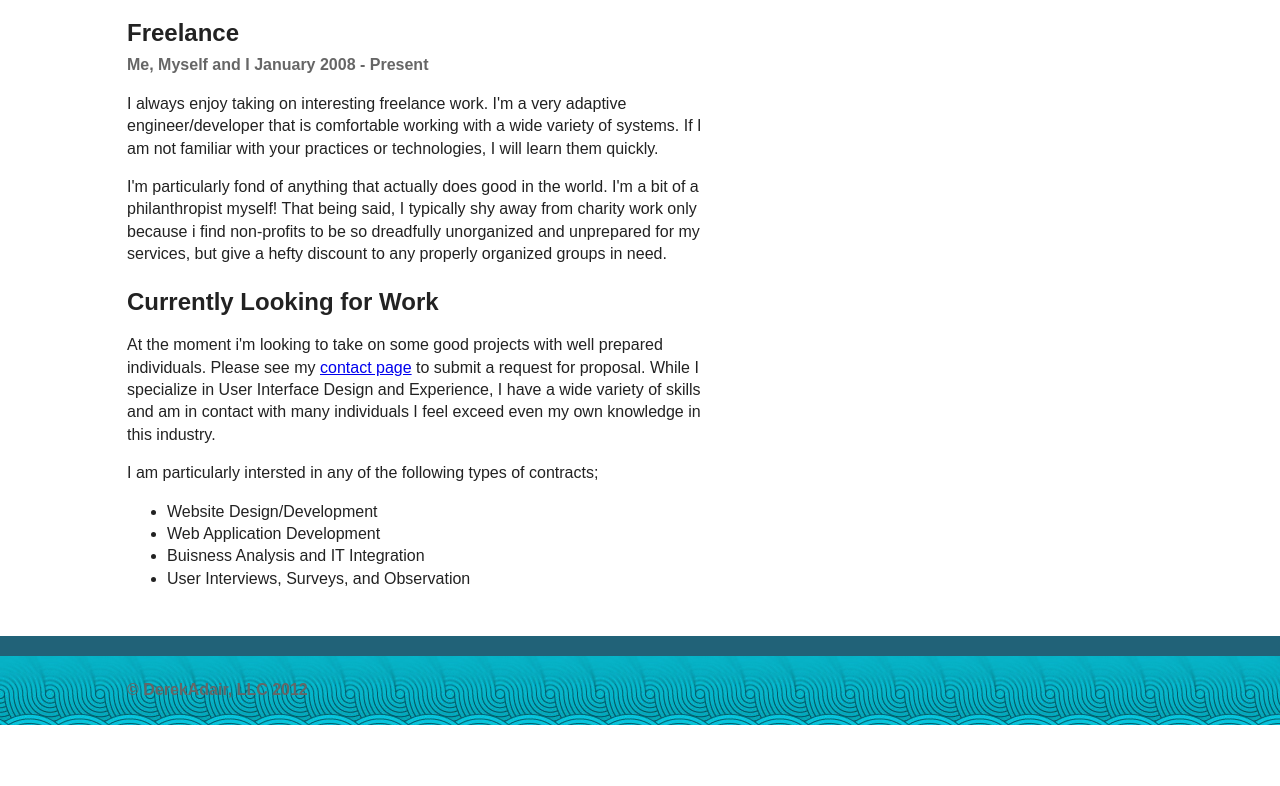
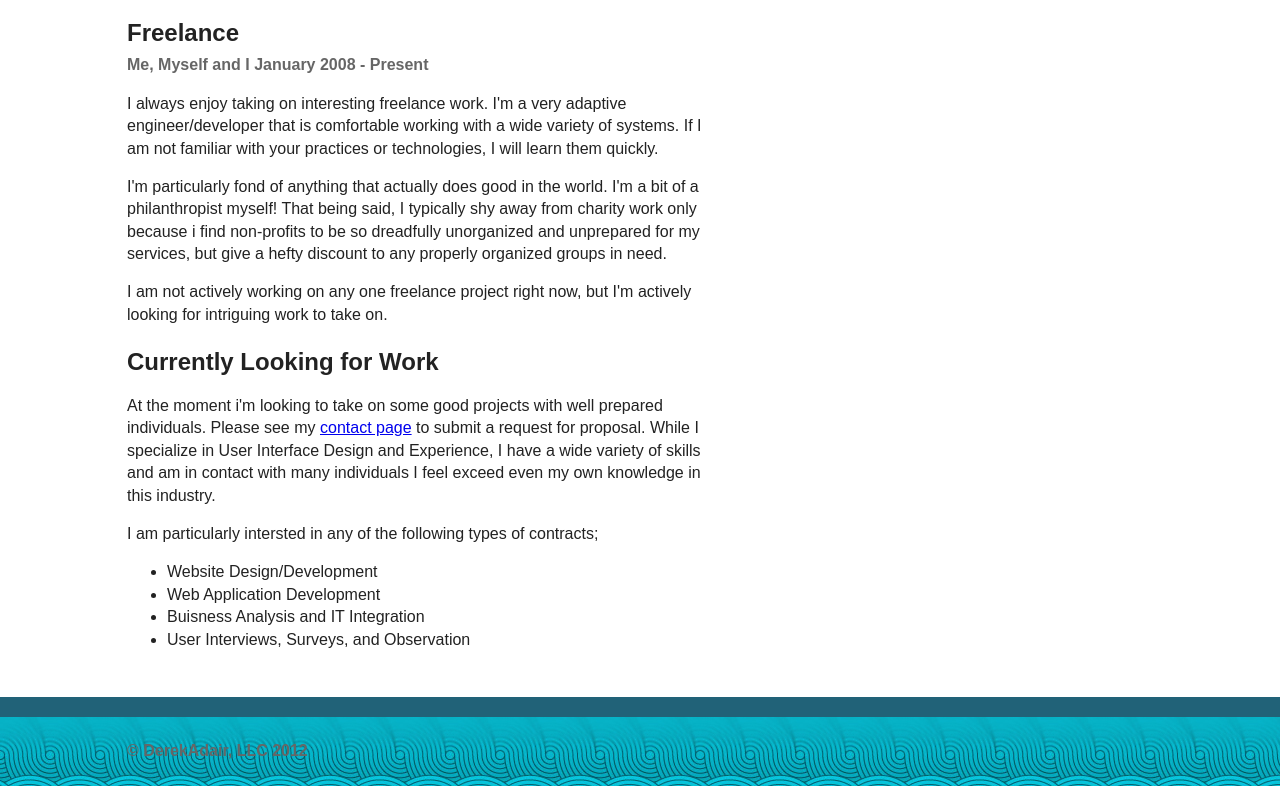
Before and after one commit to derek-adair/derekadaircom, a plain HTML site: page index.html in a window 1280 px wide. Shown: the part 1090-1876 px from the top of the page. Before the commit the page ends 1815 px from the top, so only its background shows below. Drawn offline with nearby package versions, Linux system fonts and the light colour scheme.

Commit message:
extnded freelance desc

```diff
--- a/index.html
+++ b/index.html
@@ -67,6 +67,7 @@
                                 <h3>Me, Myself and I <span>January 2008 - Present</span></h3>
                                 <p>I always enjoy taking on interesting freelance work.  I'm a very adaptive engineer/developer that is comfortable working with a wide variety of systems.  If I am not familiar with your practices or technologies, I will learn them quickly. </p>
                                 <p> I'm particularly fond of anything that actually does good in the world.  I'm a bit of a philanthropist myself!  That being said, I typically shy away from charity work only because i find non-profits to be so dreadfully unorganized and unprepared for my services, but give a hefty discount to any properly organized groups in need.</p>
+                                <p>I am not actively working on any one freelance project right now, but I'm actively looking for intriguing work to take on.</p>
                             </section>
                             <footer>
                             <h2>Currently Looking for Work</h2>
```
